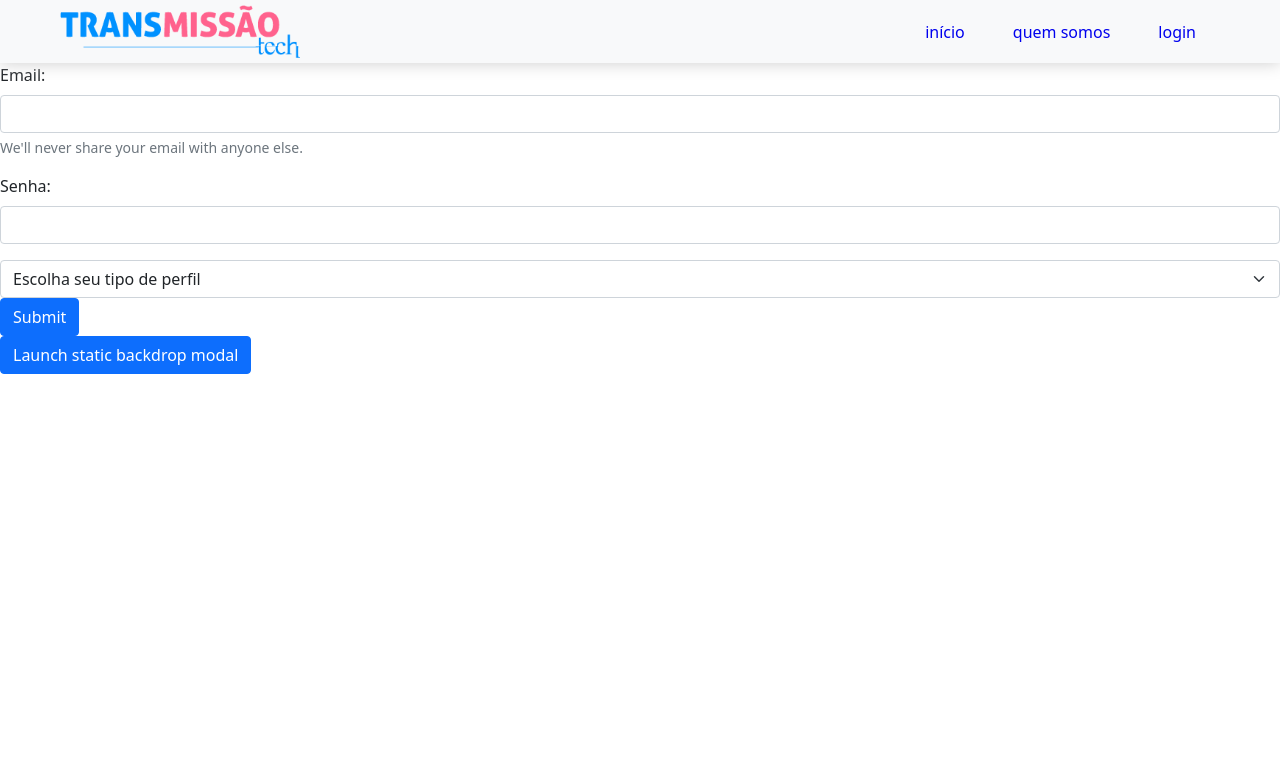
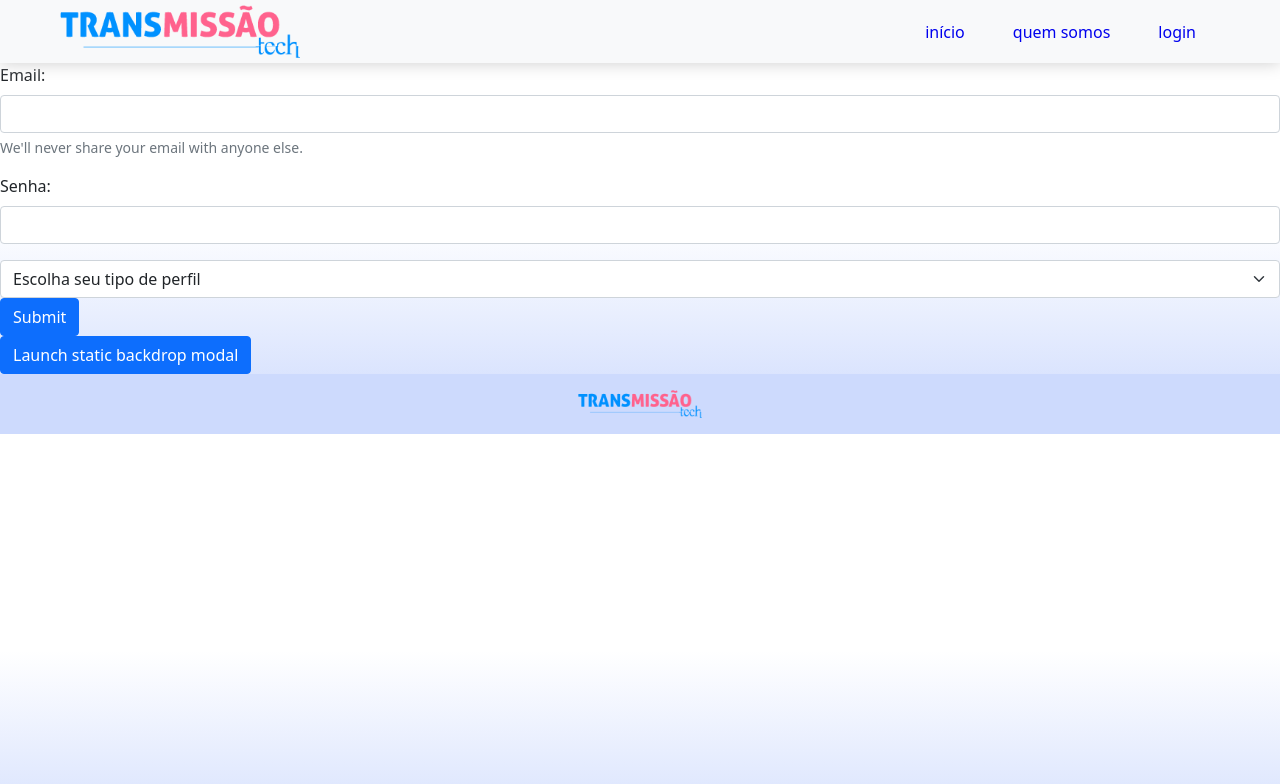
Before and after one commit to blcrz/proviHack, a plain HTML site: page FrontEnd/view/login.html in a window 1280 px wide. Drawn offline with nearby package versions, Linux system fonts and the light colour scheme.

Commit message:
feat: adiciona css a page de login

```diff
--- a/FrontEnd/view/login.html
+++ b/FrontEnd/view/login.html
@@ -6,6 +6,9 @@
     <meta name="viewport" content="width=device-width, initial-scale=1.0">
     <title>Login</title>
     <link href="https://cdn.jsdelivr.net/npm/bootstrap@5.1.3/dist/css/bootstrap.min.css" rel="stylesheet" integrity="sha384-1BmE4kWBq78iYhFldvKuhfTAU6auU8tT94WrHftjDbrCEXSU1oBoqyl2QvZ6jIW3" crossorigin="anonymous">
+    <link rel="stylesheet" type="text/css" href="../css/mentoria.css">
+    <link rel="stylesheet" type="text/css" href="../css/login.css">
+
     <script src="../js/handleLogout.js"></script>
 </head>
 <body>
@@ -55,7 +58,11 @@
     </div>
   </div>
 </div>
-
+<footer>
+    <div class="text-center p-3">
+        <img src="../assets/img/logo.png" alt="some text" class="logo-footer">
+    </div>
+</footer>
     <!--Web component menu-->
     <script src="../components/menu.js"></script>
     <script src="https://cdn.jsdelivr.net/npm/bootstrap@5.1.3/dist/js/bootstrap.bundle.min.js" integrity="sha384-ka7Sk0Gln4gmtz2MlQnikT1wXgYsOg+OMhuP+IlRH9sENBO0LRn5q+8nbTov4+1p" crossorigin="anonymous"></script>
```
Also changed, not shown: FrontEnd/view/mentorias.html (+1 -1 lines), FrontEnd/css/login.css (added).
